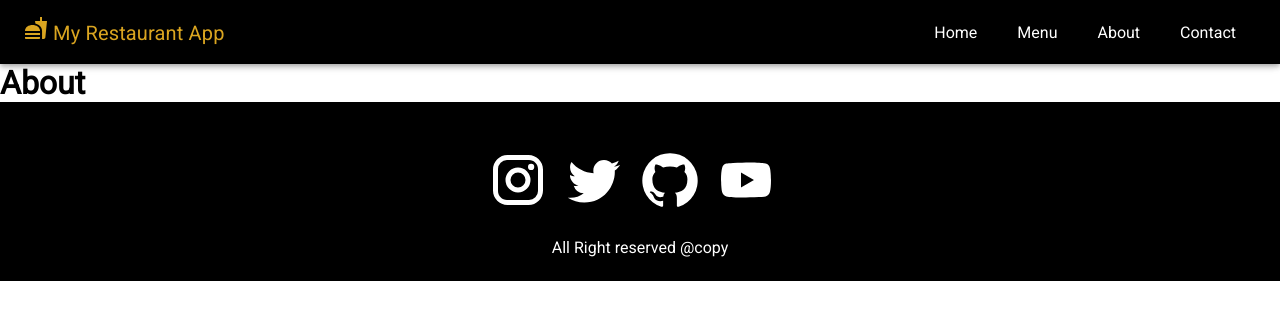
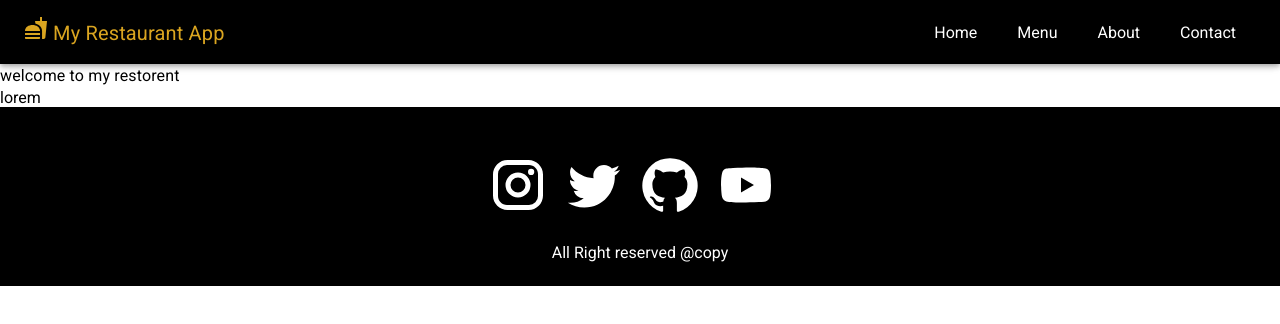
Before and after one commit to PRATHAPA-POOJARI/My_Restorent_app1, a React (Create React App) app: page /about in a window 1280 px wide. Shown: the top 324 px of the page. Built offline with nearby package versions, Linux system fonts and the light colour scheme.

Commit message:
Update About.js

```diff
--- a/src/pages/About.js
+++ b/src/pages/About.js
@@ -1,10 +1,16 @@
 import React from 'react'
 import Layout from '../components/Layout/Layout'
+import {Box,Typography} from '@mui/material';
 
 const About = () => {
   return (
     <Layout>
-        <h1> About</h1>
+       <Box>
+         <Typography>
+          welcome to my restorent
+          </Typography>
+          <p> lorem</p>
+        </Box>
 
     </Layout>
   )
```
